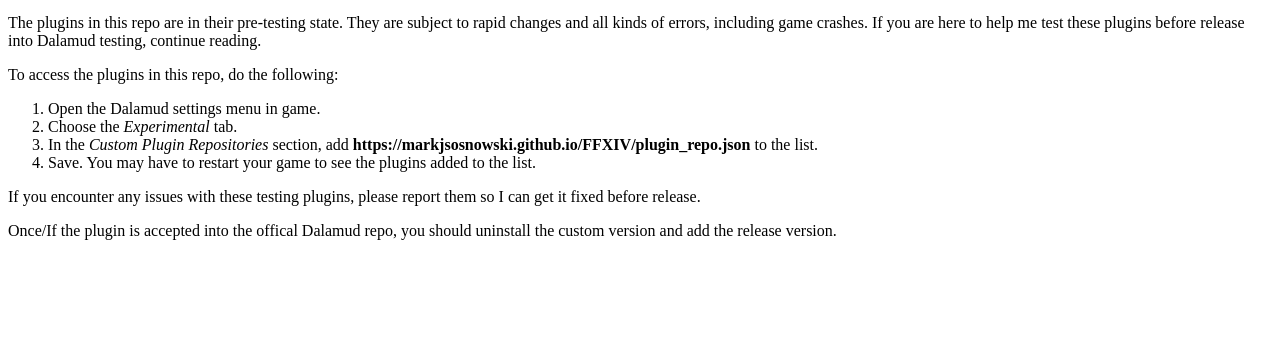
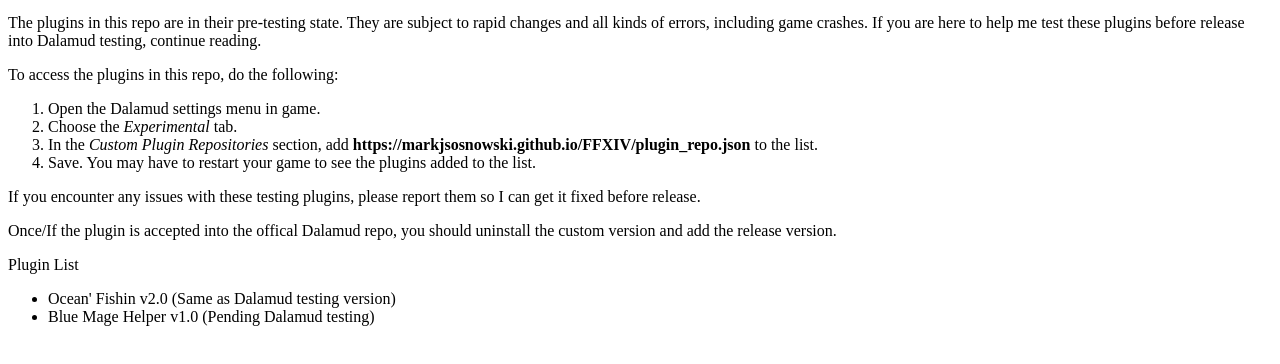
Before and after one commit to markjsosnowski/markjsosnowski.github.io, a plain HTML site: page FFXIV/index.html in a window 1280 px wide. Shown: the part 86-450 px from the top of the page. Drawn offline with Linux system fonts and the light colour scheme.

Commit message:
Update index.html

```diff
--- a/FFXIV/index.html
+++ b/FFXIV/index.html
@@ -20,4 +20,11 @@
 <p>If you encounter any issues with these testing plugins, please report them so I can get it fixed before release.</p>
 <p>Once/If the plugin is accepted into the offical Dalamud repo, you should uninstall the custom version and add the release version.</p>
 
+<p>Plugin List
+  <ul>
+    <li>Ocean' Fishin v2.0 (Same as Dalamud testing version)</li>
+    <li>Blue Mage Helper v1.0 (Pending Dalamud testing)</li>
+</ul>
+</p>
+
 </body>
```
